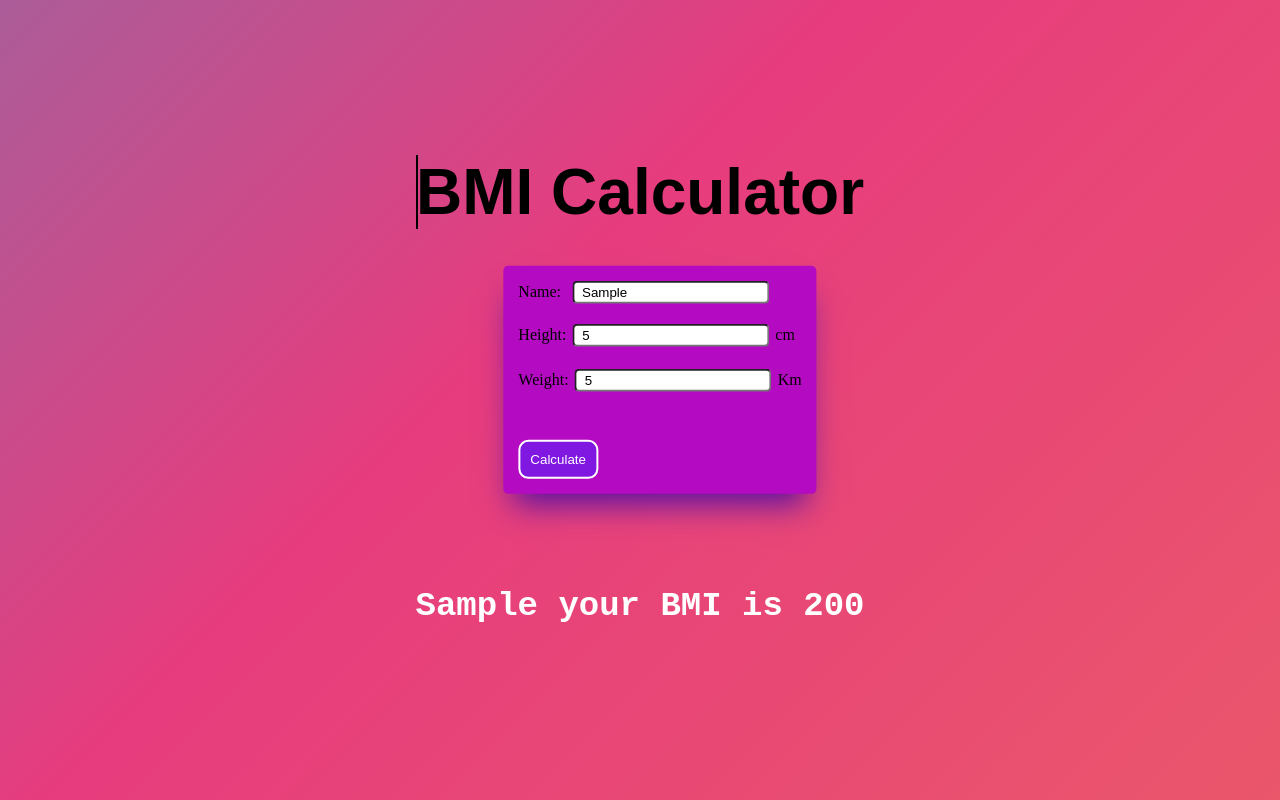
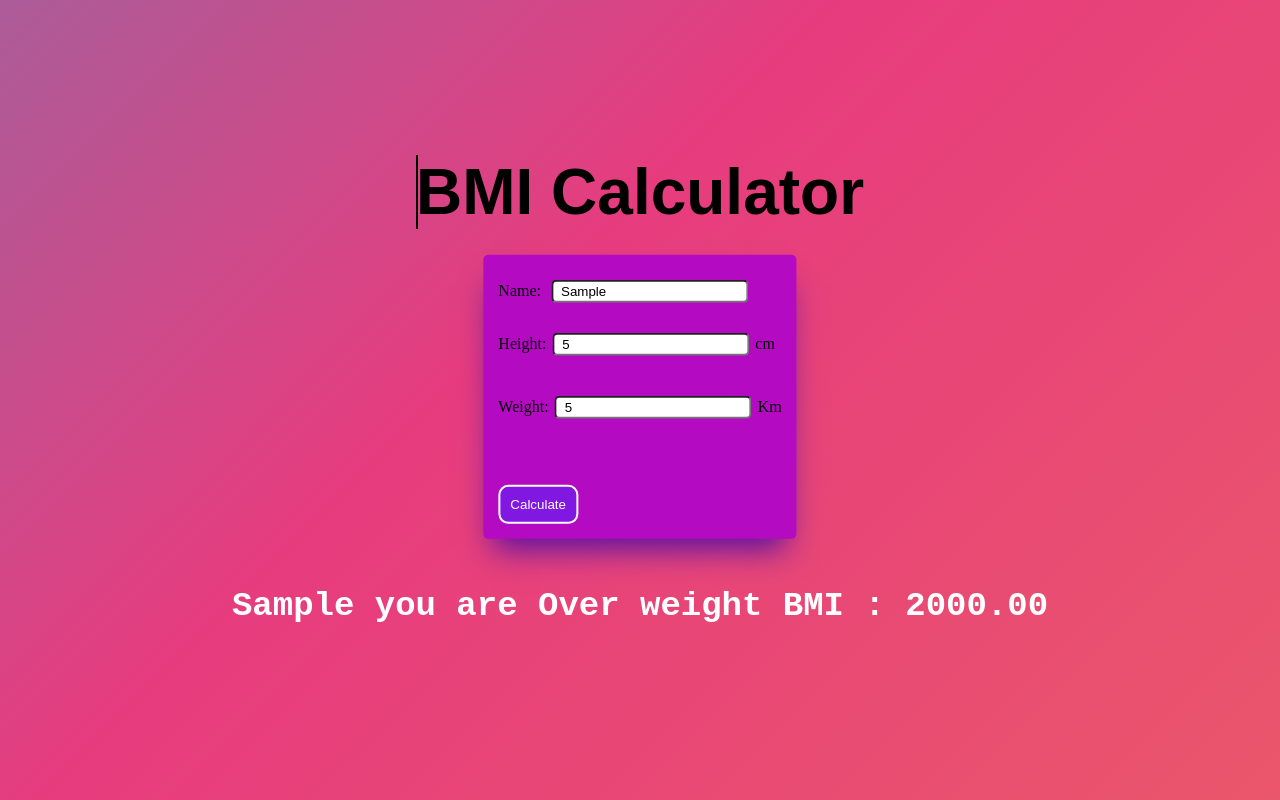
Before and after one commit to Faizan980/BMICalculate, a plain HTML site: page index.html in a window 1280 px wide. Both pictures are taken after typing "Sample", "5", "5" into the empty fields and a click on the button "Calculate". Drawn offline with Linux system fonts and the light colour scheme.

Commit message:
This is a BMI Calculator

```diff
--- a/index.html
+++ b/index.html
@@ -13,18 +13,18 @@
         <h1 class="title" data-text="BMI Calculator">BMI Calculator</h1>
         </div>
     <div class="container">
-        <form onsubmit="bmi(); return false " id="form">
+        <form id="form">
             <label for="name">Name: </label>
-            <input type="text" name="name" id="name"><br>
+            <input type="text" name="name" id="name"><span id="name-error"></span><br>
             <br>
             <label for="height">Height: </label>
-            <input type="number" name="height" id="height"><label for="kilometers"> cm</label><br>
+            <input type="number" name="height" id="height"><label for="kilometers"> cm</label><br><span id="height_error"></span><br>
             <br>
             <label for="weight">Weight: </label>
-            <input type="number" name="weight" id="weight"><label for="kilometers"> Km</label><br>
+            <input type="number" name="weight" id="weight"><label for="kilometers"> Km</label><br><span id="weight_error"></span><br>
             <br>
-            <button onclick="">Calculate</button>
         </form>
+        <button onclick="bmi(); return false">Calculate</button>
 
     </div>
     <h1 id="result"></h1>
--- a/index.js
+++ b/index.js
@@ -1,7 +1,36 @@
+
         function bmi(){
-            let name = document.querySelector('#name').value;
-            let height = document.querySelector('#height').value;
-            let weight = document.querySelector('#weight').value;
-            let result = (weight/height/height)*1000;
-            document.querySelector('#result').innerHTML = `${name} your BMI is ${result}`;
-        }
+            const name = document.querySelector('#name').value;
+            const height = document.querySelector('#height').value;
+            const weight = document.querySelector('#weight').value;
+            let height_status=false, weight_status=false;
+
+            if(height === '' || isNaN(height) || (height <= 0)){
+                document.getElementById('height_error').innerHTML = 'Please provide a valid height';
+            }else{
+                document.getElementById('height_error').innerHTML = '';
+                height_status=true;
+            }
+
+            if(weight === '' || isNaN(weight) || (weight <= 0)){
+                document.getElementById('weight_error').innerHTML = 'Please provide a valid weight';
+            }else{
+                document.getElementById('weight_error').innerHTML = '';
+                weight_status=true;
+            }
+
+            if(height_status && weight_status){
+                const bmi = (weight / ((height*height)/10000)).toFixed(2);
+
+                if(bmi < 18.6){
+                    result.innerHTML = name + ' you are Under weight BMI : ' + bmi;
+                }else if(bmi >= 18.6 && bmi < 24.9){
+                    result.innerHTML = name + ' you are Normal BMI : ' + bmi;
+                }else{
+                    result.innerHTML = name + ' you are Over weight BMI : ' + bmi;
+                }
+            }else{
+                alert('The form has errors');
+                result.innerHTML = '';
+            }
+        };
--- a/style.css
+++ b/style.css
@@ -76,7 +76,7 @@ html {
 
 .container{
   position: absolute;
-  margin: 20px 20px;
+  margin: 37px 0px;
   top: 45%;
   left: 50%;
   transform: translate(-50%, -50%);
@@ -93,7 +93,10 @@ html {
 }
 
 #name{
-  margin: 0px 7px;
+  margin: 10px 6px;
+}
+span{
+  color: white;
 }
 
 #result{
```
